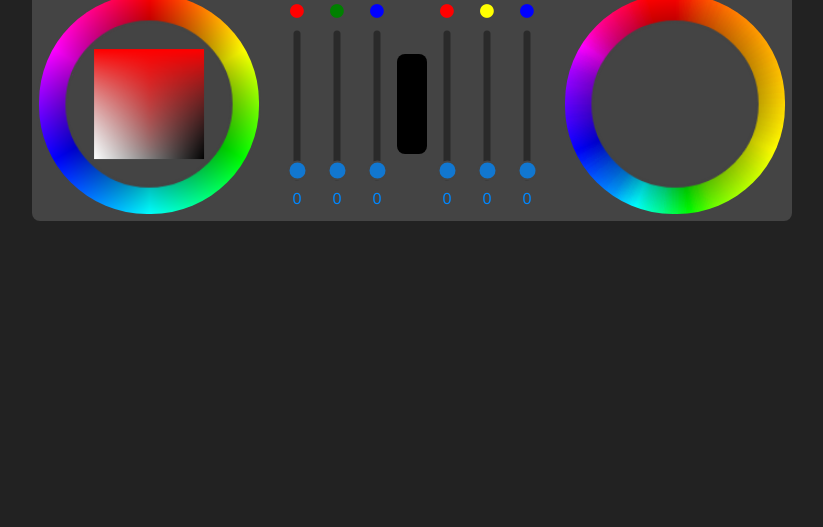
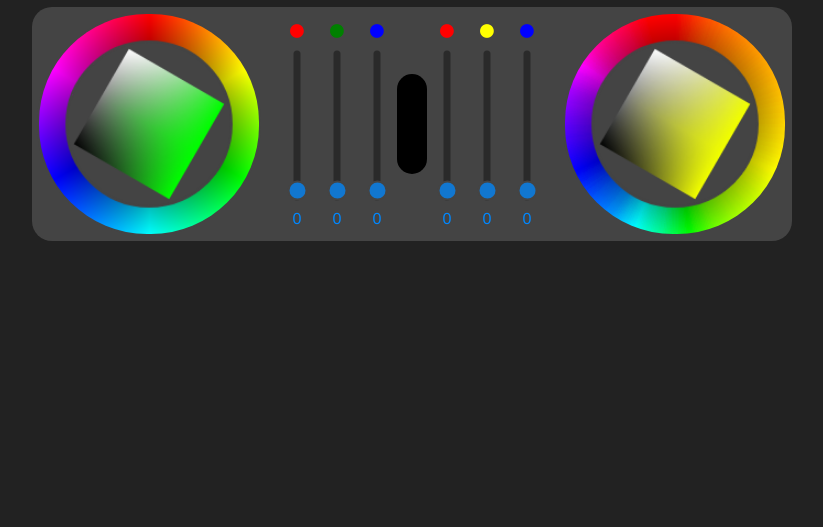
Before and after one commit to stevinz/iris, a plain HTML site: page index.html in a window 1280 px wide. Shown: the part 273-800 px from the top of the page, without its empty margins (228-1051 px from the left). Drawn offline with Linux system fonts and the light colour scheme.

Commit message:
Implemented ryb with bad model

```diff
--- a/colorwheel.css
+++ b/css/colorwheel.css
@@ -70,7 +70,7 @@ body {
 	--color-background-dark: #222;
 	--color-background-light:#444;
 
-	--border-radius: 8px;
+	--border-radius: 20px;
 
 	--wheel-size: 220px;
 
@@ -108,25 +108,29 @@ body {
 			appearance: none;
 			width: var(--slider-height);
 			height: var(--slider-width);
-			/* border: 1px solid;
-			border-color: var(--color-background-light); */
 			border-radius: 5px;
 			background: var(--color-background-dark);
 			outline: none;
 			opacity: 0.75;
 			position: relative;
-			left: calc(0px - (var(--slider-height) / 2) + ((var(--slider-box-width) / 2) - 2px));
+			margin: 0;
+			left: calc(0px - (var(--slider-height) / 2) + ((var(--slider-box-width) / 2)));
 			top: calc((var(--slider-box-height) / 2) - ((var(--slider-thumb)) / 2));
-			/* transform: rotateZ(270deg); */
-			transform: rotate(270deg);
+			transform: rotate(-90deg);
 		}
 		.slider:hover {
 			opacity: 1;
-			/* border-color: var(--color-background-light); */
 		}
-			/* .slider::-moz-range-thumb {
+			.slider::-moz-range-thumb {
 				-moz-appearance: none;
-			} */
+				width: var(--slider-thumb);
+				height: var(--slider-thumb);
+				border: 2px solid;
+				border-color: var(--color-background-light);
+				border-radius: 50%;
+				background: var(--color-icon);
+				cursor: pointer;
+			}
 
 			.slider::-webkit-slider-thumb {
 				-webkit-appearance: none;
--- /dev/null
+++ b/example/colorwheel.js
@@ -0,0 +1,110 @@
+//
+//
+//
+//
+//
+
+import { Coloreye } from '../src/coloreye.js';
+
+
+/////////////////////////////////////////////////////////////////////////////////////
+////    Math Utils
+/////////////////////////////////////////////////////////////////////////////////////
+function calculateCartesian(r, theta) {
+    let x = r * Math.cos(theta);
+    let y = r * Math.sin(theta);
+    return { x: x, y: y };
+}
+
+function calculatePolar(x, y) {
+    let r = Math.pow((Math.pow(x, 2) + Math.pow(y, 2)), 0.5);
+    let theta = Math.atan2(y, x);
+    return { magnitude: r, angle: theta };
+}
+
+function rotatePoint(centerX, centerY, x, y, degrees, target) {
+    let radians = (Math.PI / 180) * degrees;
+    let cos = Math.cos(radians);
+    let sin = Math.sin(radians);
+    target.x = (cos * (x - centerX)) + (sin * (y - centerY)) + centerX;
+    target.y = (cos * (y - centerY)) - (sin * (x - centerX)) + centerY;
+}
+
+
+/////////////////////////////////////////////////////////////////////////////////////
+////    Color Wheels / Boxes
+/////////////////////////////////////////////////////////////////////////////////////
+function drawColorWheel(elementId, type = 'rgb', saturation = 1, size = 0.75 /* 0.0 to 1.0 */) {
+    let canvas = document.getElementById(elementId);
+    let ctx = canvas.getContext("2d");
+    let img = ctx.getImageData(0, 0, canvas.width, canvas.height);
+    let eye = new Coloreye();
+    for (let x = 0; x < canvas.width; x++) {
+        for (let y = 0; y < canvas.height; y++) {
+            let ax = x - (canvas.width / 2);
+            let ay = y - (canvas.height / 2);
+            let h = Math.atan2(ay, ax) * (180 / Math.PI) + 90;
+            let s = saturation;
+            let l = (Math.pow((Math.pow(ax, 2) + Math.pow(ay, 2)), 0.5) / canvas.width);
+            if (l > (size / 2.0)) {
+                eye.set(h, s, l, 'hsl');
+                if (type === 'ryb') eye.adjustToRyb();
+                setPixel(img, x, y, eye.r, eye.g, eye.b, 255);
+            }
+        }
+    }
+    ctx.putImageData(img, 0, 0);
+    if (size > 0) {
+        ctx.beginPath();
+        ctx.strokeStyle = '#444';
+        ctx.lineWidth = 2;
+        ctx.arc(canvas.width / 2, canvas.height / 2, (canvas.width / 2) * size, 0, Math.PI * 2, false);
+        ctx.stroke();
+    }
+}
+
+function drawColorBox(elementId, type = 'rgb', hue = 0, size = 0.75 /* 0.0 to 1.0 */) {
+    let canvas = document.getElementById(elementId);
+    let ctx = canvas.getContext("2d");
+    let inMemoryCanvas = document.createElement('canvas');
+        inMemoryCanvas.width = Math.round(canvas.width * size);
+        inMemoryCanvas.height = Math.round(canvas.height * size);
+    let ctxMemory = inMemoryCanvas.getContext("2d");
+    let img = ctxMemory.getImageData(0, 0, inMemoryCanvas.width, inMemoryCanvas.height);
+    let eye = new Coloreye();
+    for (let y = 0; y < inMemoryCanvas.height; y++) {
+        for (let x = 0; x < inMemoryCanvas.width; x++) {
+            let h = hue;
+            let s = 1.0 - (y / inMemoryCanvas.height);
+            let l = 1.0 - (x / inMemoryCanvas.width);
+                l = (0.5 * s) + (l * (1.0 - s));
+            eye.set(h, s, l, 'hsl');
+            if (type === 'ryb') eye.adjustToRyb();
+            setPixel(img, x, y, eye.r, eye.g, eye.b, 255);
+        }
+    }
+    ctxMemory.putImageData(img, 0, 0);
+    ctx.save();
+    ctx.translate(canvas.width/2, canvas.height/2);
+    ctx.rotate(hue * (Math.PI / 180));
+    ctx.drawImage(inMemoryCanvas, -inMemoryCanvas.width/2, -inMemoryCanvas.height/2);
+    ctx.restore();
+}
+
+function setPixel(img, x, y, r, g, b, a) {
+    x = Math.floor(x);
+    y = Math.floor(y);
+    let pos = (y * img.width * 4) + (x * 4);
+    if (pos >= 0 && pos <= img.data.length - 4) {
+        img.data[pos]     = r;
+        img.data[pos + 1] = g;
+        img.data[pos + 2] = b;
+        img.data[pos + 3] = a;
+    }
+}
+
+
+/////////////////////////////////////////////////////////////////////////////////////
+////    Exports
+/////////////////////////////////////////////////////////////////////////////////////
+export { drawColorBox, drawColorWheel };
--- /dev/null
+++ b/example/input.js
@@ -0,0 +1,26 @@
+//
+//
+//
+//
+//
+
+
+function onSliderChange(element, handler, updateFunction) {
+    element.updateFunction = updateFunction;
+    element.currentValue = element.value;
+    element.newValue = element.value;
+
+    element.addEventListener("input", function(event) {
+        event.target.inputCalled = true;
+        event.target.newValue = event.target.value;
+        if (event.target.newValue !== event.target.currentValue) handler(event);
+        event.target.currentValue = event.target.newValue;
+    });
+
+    element.addEventListener("change", function(event) {
+        if (! event.target.inputCalled) handler(event);
+    });
+}
+
+
+export { onSliderChange };
--- a/index.html
+++ b/index.html
@@ -4,10 +4,10 @@
         <title>Eyedrop</title>
         <meta charset="utf-8">
         <meta name="viewport" content="width=device-width, user-scalable=no, minimum-scale=1.0, maximum-scale=1.0">
-        <link rel="stylesheet" href="./colorwheel.css" type="text/css">
+        <link rel="stylesheet" href="./css/colorwheel.css" type="text/css">
     </head>
     <body>
-        <br><br><br><br><br><br><br><br><br><br>
+        <div style="height: 200px;"></div>
 
         <!-------------------------------------------------------------------->
 
@@ -83,108 +83,53 @@
 
         <script type="module">
 
-            import { Coloreye } from './coloreye.js';
-
-            function calculateCartesian(r, theta) {
-                let x = r * Math.cos(theta);
-                let y = r * Math.sin(theta);
-                return { x: x, y: y };
-            }
-
-            function calculatePolar(x, y) {
-                let r = Math.pow((Math.pow(x, 2) + Math.pow(y, 2)), 0.5);       // magnitude
-                let theta = Math.atan2(y, x);                                   // angle
-                return { magnitude: r, angle: theta };
-            }
-
-            function rotatePoint(cx, cy, x, y, angle, target) {
-                let radians = (Math.PI / 180) * angle;
-                let cos = Math.cos(radians);
-                let sin = Math.sin(radians);
-                let nx = (cos * (x - cx)) + (sin * (y - cy)) + cx;
-                let ny = (cos * (y - cy)) - (sin * (x - cx)) + cy;
-                target.x = nx;
-                target.y = ny;
-            }
-
+            import { Coloreye } from '../src/coloreye.js';
+            import { drawColorBox, drawColorWheel } from "./example/colorwheel.js";
+            import { onSliderChange } from "./example/input.js"
 
             drawColorWheel("colorWheelRgb", 'rgb');
             drawColorWheel("colorWheelRyb", 'ryb');
 
-            drawColorBox("colorWheelRgb", 'rgb', 0, 0.5);
+            drawColorBox("colorWheelRgb", 'rgb', 120, 0.5);
+            drawColorBox("colorWheelRyb", 'ryb', 120, 0.5);
 
+            ///////////
 
+            let rgbR = document.getElementById("sliderRgbR");
+            let rgbG = document.getElementById("sliderRgbG");
+            let rgbB = document.getElementById("sliderRgbB");
+            let rybR = document.getElementById("sliderRybR");
+            let rybY = document.getElementById("sliderRybY");
+            let rybB = document.getElementById("sliderRybB");
 
-            function drawColorWheel(elementId, type = 'rgb', saturation = 1, size = 0.75 /* 0.0 to 1.0 */) {
-                let canvas = document.getElementById(elementId);
-                let ctx = canvas.getContext("2d");
-                let img = ctx.getImageData(0, 0, canvas.width, canvas.height);
-                let eye = new Coloreye();
-                for (let x = 0; x < canvas.width; x++) {
-                    for (let y = 0; y < canvas.height; y++) {
-                        let ax = x - (canvas.width / 2);
-                        let ay = y - (canvas.height / 2);
-                        let h = Math.atan2(ay, ax) * (180 / Math.PI) + 90;
-                        let s = saturation;
-                        let l = (Math.pow((Math.pow(ax, 2) + Math.pow(ay, 2)), 0.5) / canvas.width);
-                        if (l > (size / 2.0)) {
-                            eye.set(h, s, l, 'hsl');
-                            if (type === 'ryb') eye.adjustToRyb();
-                            setPixel(img, x, y, eye.r, eye.g, eye.b, 255);
-                        }
-                    }
-                }
-                ctx.putImageData(img, 0, 0);
-                if (size > 0) {
-                    ctx.beginPath();
-                    ctx.strokeStyle = '#444';
-                    ctx.lineWidth = 2;
-                    ctx.arc(canvas.width / 2, canvas.height / 2, (canvas.width / 2) * size, 0, Math.PI * 2, false);
-                    ctx.stroke();
-                }
+            let eye = new Coloreye();
+            let colorBox = document.getElementById("colorBox");
+
+            function updateSlider(event) {
+                const colorStyle = getComputedStyle(colorBox);
+                eye.set(colorStyle.backgroundColor);
+                event.target.updateFunction(event);
+                colorBox.style.backgroundColor = eye.cssString();
+
+                // Update colors
+                rgbR.value = eye.r;
+                rgbG.value = eye.g;
+                rgbB.value = eye.b;
+                let ryb = { r: 0, y: 0, b: 0 };
+                    eye.getRyb(ryb);
+                rybR.value = ryb.r;
+                rybY.value = ryb.y;
+                rybB.value = ryb.b;
             }
 
+            function updateRgbR(event) { eye.r = event.target.value; }
+            function updateRgbG(event) { eye.g = event.target.value; }
+            function updateRgbB(event) { eye.b = event.target.value; }
 
-            function drawColorBox(elementId, type = 'rgb', hue = 0, size = 0.75 /* 0.0 to 1.0 */) {
-                let canvas = document.getElementById(elementId);
-                let ctx = canvas.getContext("2d");
-                let inMemoryCanvas = document.createElement('canvas');
-                    inMemoryCanvas.width = Math.round(canvas.width * size);
-                    inMemoryCanvas.height = Math.round(canvas.height * size);
-                let ctxMemory = inMemoryCanvas.getContext("2d");
-                let img = ctxMemory.getImageData(0, 0, inMemoryCanvas.width, inMemoryCanvas.height);
-                let eye = new Coloreye();
-                for (let y = 0; y < inMemoryCanvas.height; y++) {
-                    for (let x = 0; x < inMemoryCanvas.width; x++) {
-                        let h = hue;
-                        let s = 1.0 - (y / inMemoryCanvas.height);
-                        let l = 1.0 - (x / inMemoryCanvas.width);
-                            l = (0.5 * s) + (l * (1.0 - s));
-                        eye.set(h, s, l, 'hsl');
-                        if (type === 'ryb') eye.adjustToRyb();
-                        setPixel(img, x, y, eye.r, eye.g, eye.b, 255);
-                    }
-                }
-                ctxMemory.putImageData(img, 0, 0);
-                ctx.save();
-                ctx.translate(canvas.width/2, canvas.height/2);
-                ctx.rotate(hue * (Math.PI / 180));
-                ctx.drawImage(inMemoryCanvas, -inMemoryCanvas.width/2, -inMemoryCanvas.height/2);
-                ctx.restore();
-            }
+            onSliderChange(rgbR, updateSlider, updateRgbR);
+            onSliderChange(rgbG, updateSlider, updateRgbG);
+            onSliderChange(rgbB, updateSlider, updateRgbB);
 
-
-            function setPixel(img, x, y, r, g, b, a) {
-                x = Math.floor(x);
-                y = Math.floor(y);
-                let pos = (y * img.width * 4) + (x * 4);
-                if (pos >= 0 && pos <= img.data.length - 4) {
-                    img.data[pos]     = r;
-                    img.data[pos + 1] = g;
-                    img.data[pos + 2] = b;
-                    img.data[pos + 3] = a;
-                }
-            }
 
 
         </script>
--- a/coloreye.js
+++ b/src/coloreye.js
@@ -12,12 +12,13 @@
 ////
 ////    constructor() or set() arguments
 ////        new Coloreye(hexColor)                      hexadecimal value (0xffffff) or decimal (16777215)
-////        new Coloreye(r, g, b)                       values from 0 to 255
-////        new Coloreye(r, g, b, 'three')              values from 0.0 to 1.0
+////        new Coloreye(r, g, b)                       pass in values ranging from 0 to 255
+////        new Coloreye(r, g, b, 'three')              pass in values ranging from 0.0 to 1.0
 ////        new Coloreye([1.0, 0.0, 0.0], offset)       array of r, g, b values from 0.0 to 1.0, optional array offset
 ////        new Coloreye(h, s, l, type = 'hsl')         h from 0 to 360, s and l from 0.0 to 1.0
 ////        new Coloreye('#ff0000') or ('#ff0')         hex string, 3 or 6 digits
 ////        new Coloreye('red') or ('lightgray')        x11 color name
+////        new Coloreye('rgb(255, 0, 0)')              css color string
 ////        new Coloreye(fromColoreye)                  copy from another Coloreye() object
 ////
 ////    member variables:
@@ -82,9 +83,9 @@ class Coloreye {
     }
 
     setRgb(r, g, b, multiplier = 1.0) {
-        this.r = clamp(r * multiplier, 0, 255);
-        this.g = clamp(g * multiplier, 0, 255);
-        this.b = clamp(b * multiplier, 0, 255);
+        this.r = Math.floor(clamp(r * multiplier, 0, 255));
+        this.g = Math.floor(clamp(g * multiplier, 0, 255));
+        this.b = Math.floor(clamp(b * multiplier, 0, 255));
         return this;
     }
 
@@ -102,19 +103,53 @@ class Coloreye {
         else if (180 <= h && h < 240) { r = 0; g = x; b = c; }
         else if (240 <= h && h < 300) { r = x; g = 0; b = c; }
         else if (300 <= h)            { r = c; g = 0; b = x; }
-        r = Math.round((r + m) * 255);
-        g = Math.round((g + m) * 255);
-        b = Math.round((b + m) * 255);
+        r = Math.floor((r + m) * 255);
+        g = Math.floor((g + m) * 255);
+        b = Math.floor((b + m) * 255);
         this.setRgb(r, g, b);
         return this;
     }
 
     setStyle(style) {
+        // CSS Color: rgb() / rgba() / hsl() / hsla()
+        let m;
+		if (m = /^((?:rgb|hsl)a?)\(([^\)]*)\)/.exec(style)) {
+			let color;
+			const name = m[1];
+			const components = m[2];
+			switch (name) {
+				case 'rgb':
+				case 'rgba':
+					if (color = /^\s*(\d+)\s*,\s*(\d+)\s*,\s*(\d+)\s*(?:,\s*(\d*\.?\d+)\s*)?$/.exec(components)) {
+						// rgb(255,0,0) rgba(255,0,0,0.5)
+						this.r = Math.min(255, parseInt(color[1], 10));
+						this.g = Math.min(255, parseInt(color[2], 10));
+						this.b = Math.min(255, parseInt(color[3], 10));
+						return this;
+					}
+					if ( color = /^\s*(\d+)\%\s*,\s*(\d+)\%\s*,\s*(\d+)\%\s*(?:,\s*(\d*\.?\d+)\s*)?$/.exec(components)) {
+						// rgb(100%,0%,0%) rgba(100%,0%,0%,0.5)
+						this.r = (Math.min(100, parseInt(color[1], 10)) / 100) * 255;
+						this.g = (Math.min(100, parseInt(color[2], 10)) / 100) * 255;
+						this.b = (Math.min(100, parseInt(color[3], 10)) / 100) * 255;
+						return this;
+					}
+					break;
+				case 'hsl':
+				case 'hsla':
+					if (color = /^\s*(\d*\.?\d+)\s*,\s*(\d+)\%\s*,\s*(\d+)\%\s*(?:,\s*(\d*\.?\d+)\s*)?$/.exec(components)) {
+						// hsl(120,50%,50%) hsla(120,50%,50%,0.5)
+						const h = parseFloat(color[1]);
+						const s = parseInt(color[2], 10) / 100;
+						const l = parseInt(color[3], 10) / 100;
+						return this.setHsl(h, s, l);
+					}
+					break;
+			}
         // Hex Color, i.e. #FF0000
-		if (m = /^\#([A-Fa-f\d]+)$/.exec(style)) {
+        } else if (m = /^\#([A-Fa-f\d]+)$/.exec(style)) {
 			const hex = m[1];
 			const size = hex.length;
-
             // #FF0
 			if (size === 3) {
 				let r = parseInt(hex.charAt(0) + hex.charAt(0), 16);
@@ -170,15 +205,30 @@ class Coloreye {
         return ((this.r << 16) + (this.g << 8) + this.b);
     }
 
+    // Example output: "rgb(255, 0, 0)"
+    cssString(alpha) {
+        return ("rgb(" + this.rgbString(alpha) + ")");
+    }
+
+    // Example output: "#ff0000"
+    hexString(hexColor){
+        return "#" + ('000000' + ((hexColor) >>> 0).toString(16)).slice(-6);
+    }
+
     // Example output: "255, 0, 0"
-    css() {
-        return (this.r + ", " + this.g + ", " + this.b);
+    rgbString(alpha) {
+        let rgb = this.r + ", " + this.g + ", " + this.b;
+        let rgba = (alpha) ? rgb + ", " + alpha : rgb;
+        return rgba;
     }
 
     // Spectrum components
     red() { return this.r; }
     green() { return this.g; }
     blue() { return this.b; }
+    redF() { return this.r / 255.0; }
+    greenF() { return this.g / 255.0; }
+    blueF() { return this.b / 255.0; }
     hue() { return hue(this.hex()); }
     saturation() { return saturation(this.hex()); }
     lightness() { return lightness(this.hex()); }
@@ -191,16 +241,61 @@ class Coloreye {
         }
     }
 
-    // Example output: "#ff0000"
-    getHexString(hexColor){
-        return "#" + ('000000' + ((hexColor) >>> 0).toString(16)).slice(-6);
-    }
-
     // Copies hsl values into target
-    getHSL(target) {
+    getHsl(target) {
         target.h = hue(this.hex());
         target.s = saturation(this.hex());
         target.l = lightness(this.hex());
+    }
+
+    // Copies rgb values into target, use multiuplier to copy into three.js Color(), i.e. multiplier = (1 / 255)
+    getRgb(target, multiplier = 1.0) {
+        target.r = this.r * multiplier;
+        target.g = this.g * multiplier;
+        target.b = this.b * multiplier;
+    }
+
+    getRyb(target) {
+	    // Remove the whiteness from the color
+	    let w = Math.min(this.redF(), this.greenF(), this.blueF());
+	    let r = this.redF() - w;
+	    let g = this.greenF() - w;
+	    let b = this.blueF() - w;
+	    let mg = Math.max(r, g, b);
+
+	    // Get the yellow out of the red + green
+	    let y = Math.min(r, g);
+	    r -= y;
+	    g -= y;
+
+	    // If this conversion combines blue and green, then cut each in half to preserve the value's maximum range
+	    if (b && g) {
+		    b /= 2.0
+		    g /= 2.0
+        }
+
+	    // Redistribute the remaining green
+	    y += g
+	    b += g
+
+	    // Normalize to values
+	    let my = Math.max(r, y, b);
+	    if (my) {
+		    let n = mg / my;
+		    r *= n;
+		    y *= n;
+		    b *= n;
+        }
+
+	    // Add the white back in
+	    r += w;
+	    y += w;
+	    b += w;
+
+	    // Return back the ryb
+        target.r = r * 255;
+        target.y = y * 255;
+        target.b = b * 255;
     }
 
     // Export to JSON
@@ -455,7 +550,7 @@ export { Coloreye, COLOR_KEYWORDS };
 // ColorEye
 //      Copyright (c) 2022 Stephens Nunnally (@stevinz)
 //
-// Other Portions
+// Some Portions
 //      Copyright (c) 2011 Scott Kellum (@scottkellum) and Mason Wendell (@canarymason)
 //      Copyright (c) 2010-2022 mrdoob and three.js authors
 //
```
